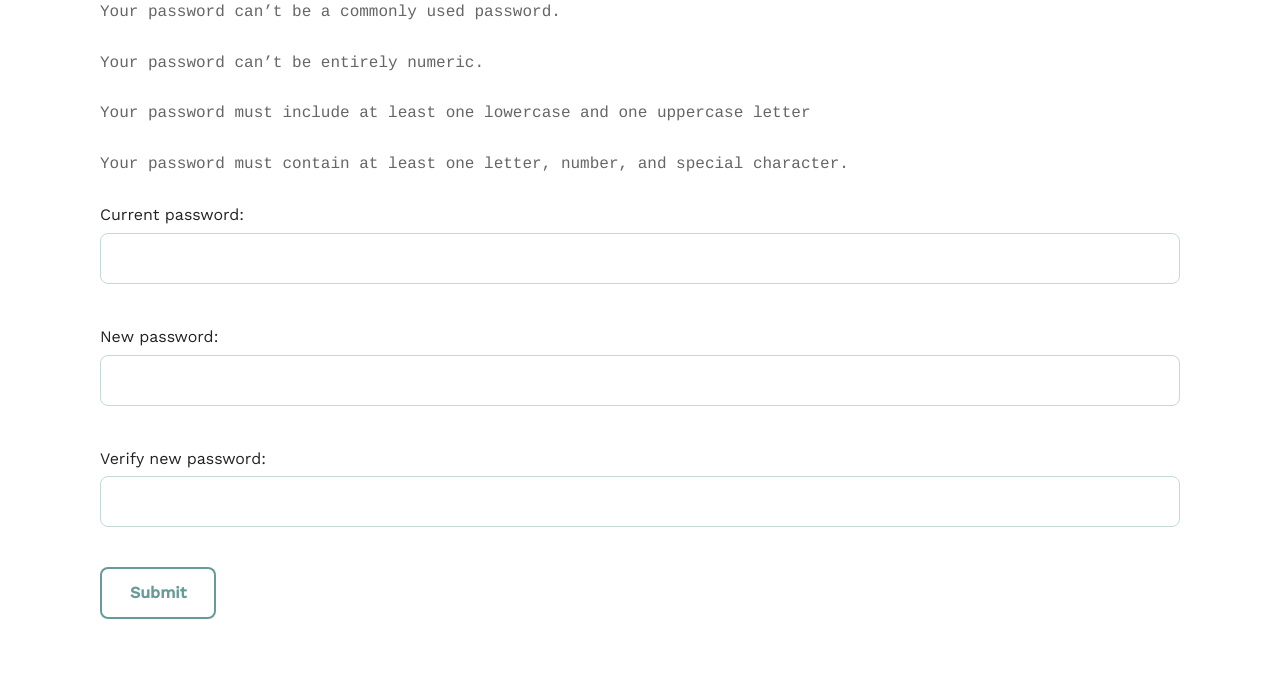
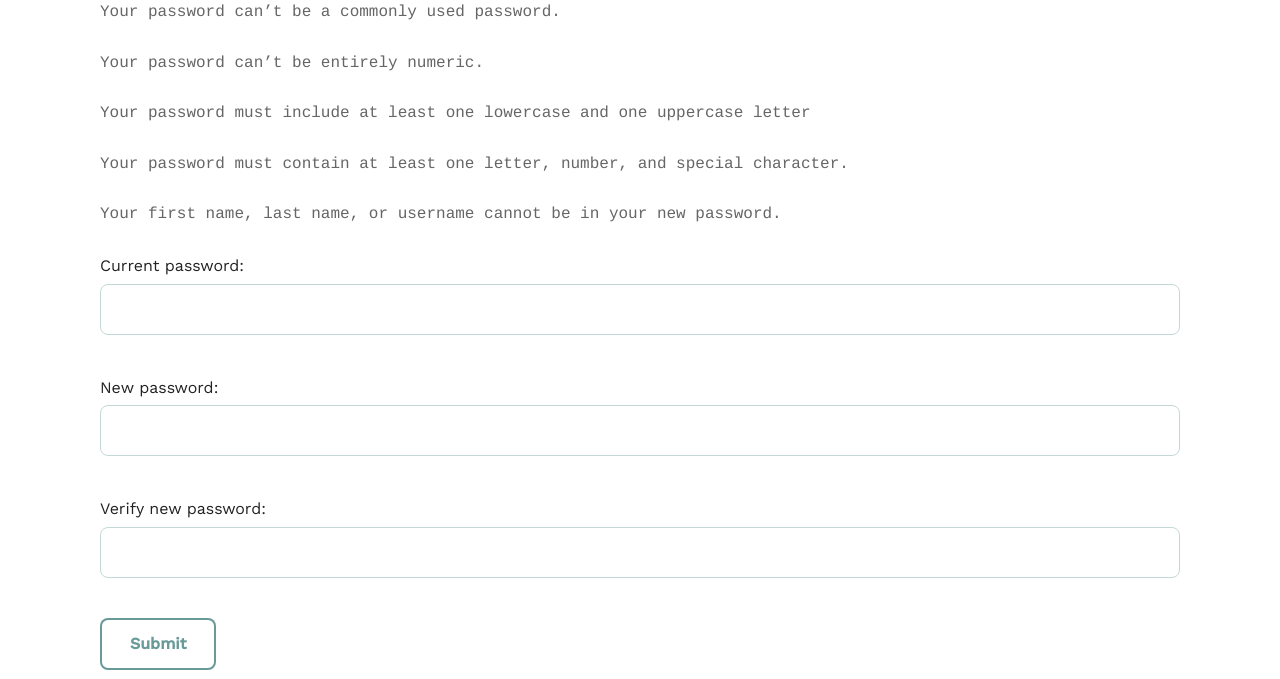
Before and after one commit to cbaldwin20/project_7, a Django app: page /accounts/change_password/ in a window 1280 px wide. Shown: the part 280-959 px from the top of the page. Before the commit the page ends 899 px from the top, so only its background shows below. Run offline with Django 3.2, Linux system fonts and the light colour scheme; a user stored in the database is signed in.

Commit message:
update on password validators
updated password validators

```diff
--- a/profile_project/accounts/forms.py
+++ b/profile_project/accounts/forms.py
@@ -2,7 +2,7 @@ from django import forms
 from accounts.models import Profile
 from django.contrib.auth.models import User
 from django.contrib.auth.password_validation import (validate_password,
- password_validators_help_texts)
+ password_validators_help_texts, get_default_password_validators)
 import re
 
 from froala_editor.widgets import FroalaEditor
@@ -18,7 +18,6 @@ class EditForm(forms.ModelForm):
     bio = forms.CharField(min_length=10, widget=FroalaEditor)
     verify_email = forms.EmailField(label="Please verify your \
         email address")
-
 
     class Meta:
         model = Profile
@@ -55,27 +54,41 @@ class EditForm(forms.ModelForm):
                 #"You need to enter the birthday correctly")
 
 
-
 class ChangePasswordForm(forms.Form):
     """changes password"""
+
+    def __init__(self, *args, **kwargs):
+        self.request = kwargs.pop('request', None)
+        super(ChangePasswordForm, self).__init__(*args, **kwargs)
+
     current_password = forms.CharField(max_length=32,
         widget=forms.PasswordInput)
     new_password = forms.CharField(widget=forms.PasswordInput)
     verify_new_password = forms.CharField(widget=forms.PasswordInput)
-
-
-
-    password_validators_help_texts(password_validators=None)
 
     def clean(self):
         """checks to see if new and confirm passwords match"""
 
         new_password = self.cleaned_data.get('new_password')
         verify = self.cleaned_data.get('verify_new_password')
-        print(new_password)
-        print(verify)
+
         if new_password != verify:
             raise forms.ValidationError(
                 "The new passwords did not match")
 
-        validate_password(new_password)
+        user = self.request.user.the_profile
+        first_name = user.first_name.lower()
+        last_name = user.last_name.lower()
+        username = self.request.user.username.lower()
+
+        if (first_name in new_password.lower() or last_name in
+          new_password.lower() or username in new_password.lower()):
+            raise forms.ValidationError("The new password cannot contain "
+                "parts of your full name ({} {}) or username ({}).".format(
+                user.first_name, user.last_name, self.request.user.username))
+
+        # I created a custom validator 'NoUsername' for registering
+        # but don't want it for my change password form.
+        validators = get_default_password_validators()
+        validators = validators[:-1]
+        validate_password(new_password, password_validators=validators)
--- a/profile_project/accounts/urls.py
+++ b/profile_project/accounts/urls.py
@@ -9,7 +9,6 @@ urlpatterns = [
     url(r'sign_up/$', views.sign_up, name='sign_up'),
     url(r'sign_out/$', views.sign_out, name='sign_out'),
 
-
     url(r'profile/create_profile/$', views.create_profile,
     	name='create_profile'),
     url(r'profile/edit_profile/$', views.edit_profile,
--- a/profile_project/accounts/views.py
+++ b/profile_project/accounts/views.py
@@ -11,7 +11,6 @@ from django.contrib.auth.password_validation import (
                                     password_validators_help_texts)
 #import re
 import datetime
-
 
 from accounts.forms import EditForm, ChangePasswordForm
 
@@ -66,6 +65,7 @@ def sign_up(request):
                             'accounts:create_profile'))
     return render(request, 'accounts/sign_up.html', {'form': form})
 
+
 @login_required
 def sign_out(request):
     """sings person out"""
@@ -84,6 +84,7 @@ def sign_out(request):
     #else:
         #final_bday = 0
     #return final_bday
+
 
 @login_required
 def create_profile(request):
@@ -140,7 +141,6 @@ def profile(request):
                                     { 'user_profile': user_profile })
 
 
-
 @login_required
 def bio(request):
     """shows users bio page"""
@@ -155,7 +155,7 @@ def change_password(request):
     help_texts = password_validators_help_texts(
                                             password_validators=None)
     if request.method == 'POST':
-        form = ChangePasswordForm(request.POST)
+        form = ChangePasswordForm(request.POST, request=request)
         if form.is_valid():
             current_password = form.cleaned_data['current_password']
 
@@ -172,5 +172,8 @@ def change_password(request):
                 return redirect('accounts:change_password')
     else:
         form = ChangePasswordForm()
+    help_texts = help_texts[:-1]
+    help_texts.append("Your first name, last name, or username"
+            " cannot be in your new password.")
     return render(request, 'accounts/change_password.html',
                         {'form':form, 'help_texts': help_texts })
--- a/profile_project/project_7/validators.py
+++ b/profile_project/project_7/validators.py
@@ -54,3 +54,16 @@ class AtLeastOneValidator:
     def get_help_text(self):
         return "Your password must contain at least one letter, \
                             number, and special character."
+
+
+class NoUsername:
+    """ when a user is registering, their password can't have their
+    username inside of it"""
+    def validate(self, password, user=None):
+        username = user.username.lower()
+        if username in password.lower():
+            raise ValidationError("The new password cannot contain your "
+                "username ({})".format(username))
+
+    def get_help_text(self):
+        return "Your password cannot contain your username."
--- a/profile_project/templates/layout.html
+++ b/profile_project/templates/layout.html
@@ -96,6 +96,5 @@
     {% endif %}
     {% block body %}{% endblock %}
 </div>
-
 </body>
 </html>
```
Also changed, not shown: profile_project/accounts/models.py (+0 -7 lines), profile_project/project_7/settings.py (+3 -6 lines), profile_project/accounts/migrations/0018_auto_20180221_1748.py (added), profile_project/db.sqlite3 (added).
